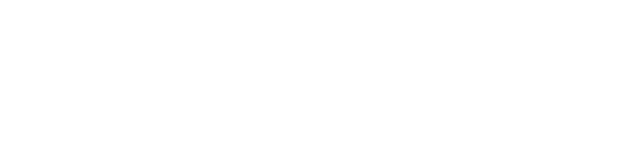
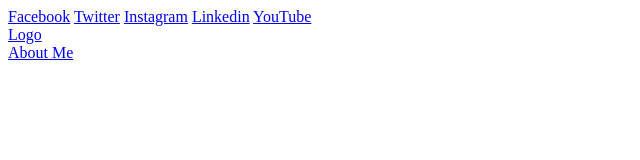
Before and after one commit to alecvinent/platzi-mi-blog-project, a plain HTML site: page index.html in a window 1280 px wide. Shown: the whole page, without its empty margins (0-640 px from the left). Drawn offline with Linux system fonts and the light colour scheme.

Commit message:
Arquitectura del header en HTML

```diff
--- a/index.html
+++ b/index.html
@@ -8,9 +8,28 @@
     <meta name="author" content=""/>
     <meta name="keywords" content=""/>
     <meta name="description" content=""/>
-    <title>Title</title>
+    <title>Mi Blog Personal</title>
+    <link href="css/main.css" />
 </head>
 <body>
-
+<header>
+    <section>
+        <div>
+            <a href="#">Facebook</a>
+            <a href="#">Twitter</a>
+            <a href="#">Instagram</a>
+            <a href="#">Linkedin</a>
+            <a href="#">YouTube</a>
+        </div>
+    </section>
+    <nav>
+        <section>
+            <a href="/" title="home">Logo</a>
+        </section>
+        <section>
+            <a href="./perfil.html" title="profile">About Me</a>
+        </section>
+    </nav>
+</header>
 </body>
 </html>
```
Also changed, not shown: perfil.html (added, +16 -0 lines).
